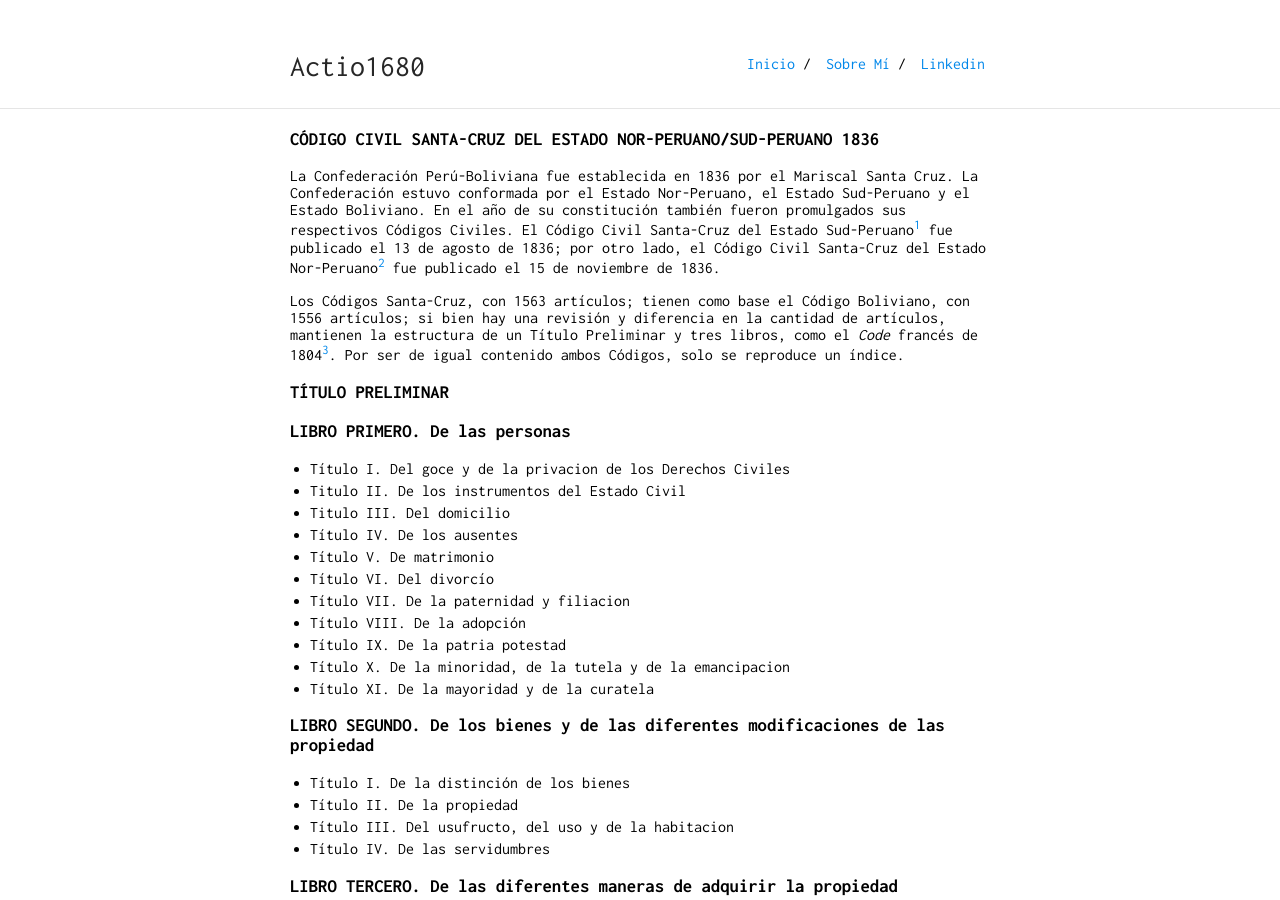
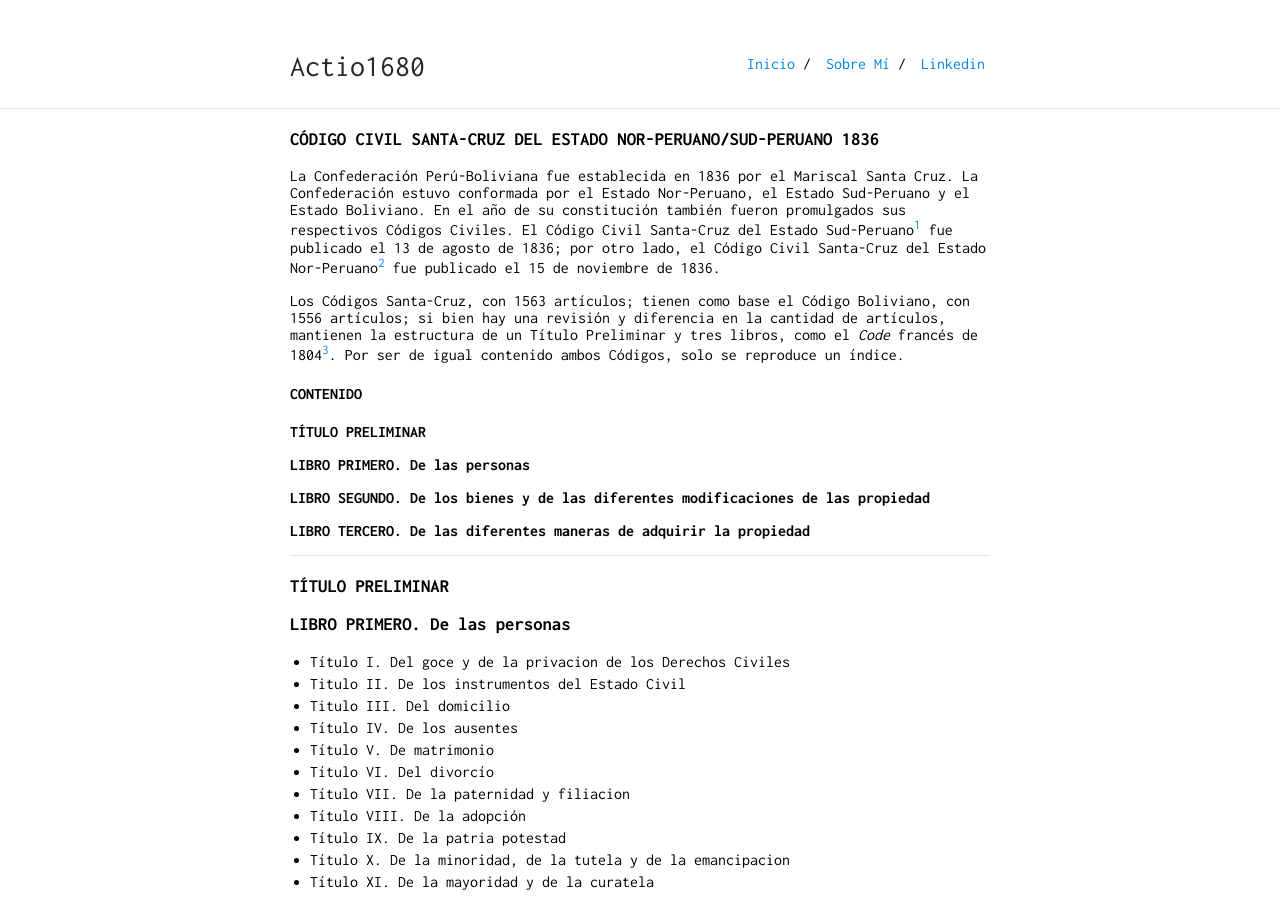
Before and after one commit to actio1680/actio1680.github.io, a Jekyll site: the page built from paginas/cc1836.md, in a window 1280 px wide and 900 px high. Built offline with Jekyll 4.4.1, drawn with Linux system fonts in a browser that asks for light colours; our own code applies the rules of GitHub Pages for plain Markdown files.

Commit message:
Update cc1836.md

```diff
--- a/paginas/cc1836.md
+++ b/paginas/cc1836.md
@@ -6,6 +6,19 @@ layout: default
 La Confederación Perú-Boliviana fue establecida en 1836 por el Mariscal Santa Cruz. La Confederación estuvo conformada por el Estado Nor-Peruano, el Estado Sud-Peruano y  el Estado Boliviano. En el año de su constitución también fueron promulgados sus respectivos Códigos Civiles. El Código Civil Santa-Cruz del Estado Sud-Peruano[^1] fue publicado el 13 de agosto de 1836; por otro lado, el Código Civil Santa-Cruz del Estado Nor-Peruano[^2] fue publicado el 15 de noviembre de 1836.
 
 Los Códigos Santa-Cruz, con 1563 artículos; tienen como base el Código Boliviano, con 1556 artículos; si bien hay una revisión y diferencia en la cantidad de artículos, mantienen la estructura de un Título Preliminar y tres libros, como el *Code* francés de 1804[^3]. Por ser de igual contenido ambos Códigos, solo se reproduce un índice.
+
+#### CONTENIDO
+
+**TÍTULO PRELIMINAR**
+
+**LIBRO PRIMERO. De las personas**
+
+**LIBRO SEGUNDO. De los bienes y de las diferentes modificaciones de las propiedad**
+
+**LIBRO TERCERO. De las diferentes maneras de adquirir la propiedad**
+
+---
+
 
 ### TÍTULO PRELIMINAR
 ### LIBRO PRIMERO. De las personas
```
